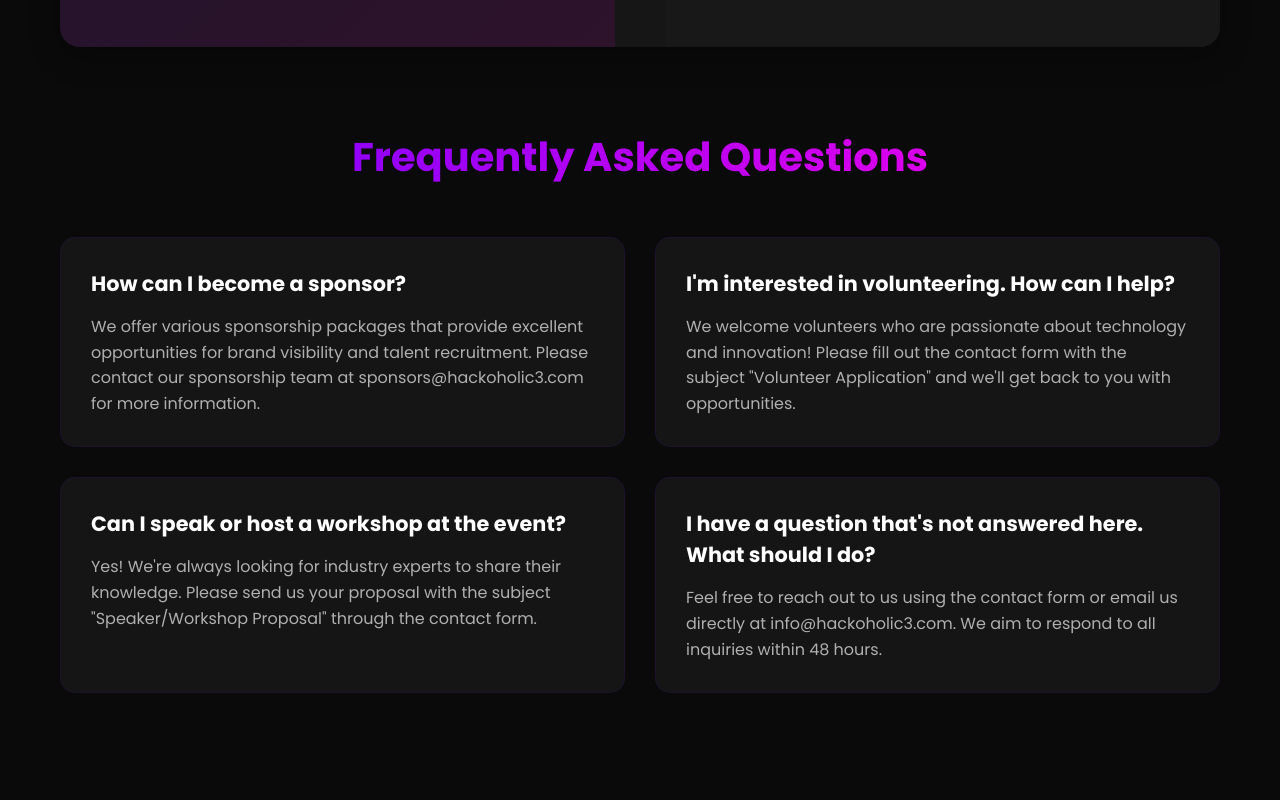
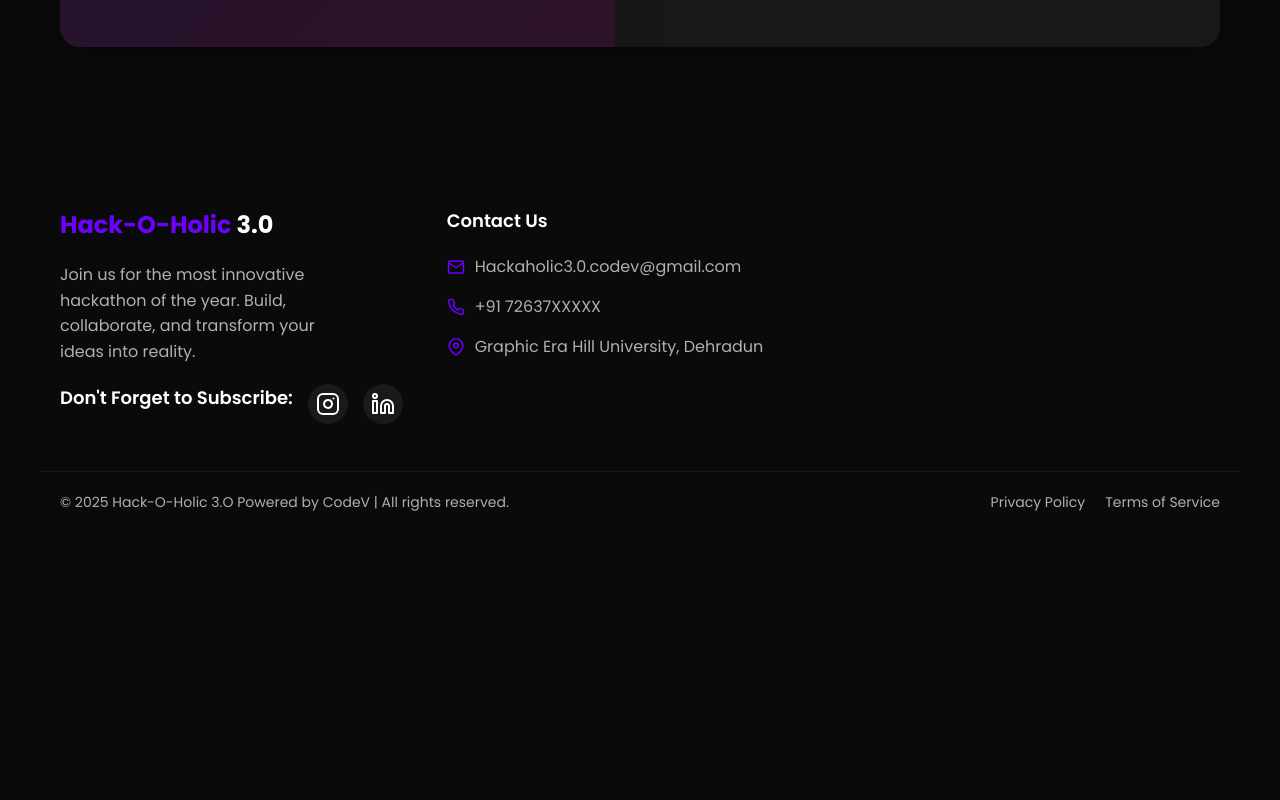
Before and after one commit to HimanshuRawat143/Hackathon, a React (Create React App) app in the folder client/: page /contact in a window 1280 px wide. Shown: the part 980-1780 px from the top of the page. After the commit the page ends 1513 px from the top, so only its background shows below. Built offline with nearby package versions, Linux system fonts and the light colour scheme.

Commit message:
FAQ's removed !

```diff
--- a/client/src/pages/ContactPage.js
+++ b/client/src/pages/ContactPage.js
@@ -227,43 +227,6 @@ const ContactPage = () => {
             </ContactForm>
           </ContactContainer>
         </ContactSection>
-
-        <FAQSection>
-          <SectionTitle>Frequently Asked Questions</SectionTitle>
-          <FAQContainer>
-            <FAQ>
-              <FAQQuestion>How can I become a sponsor?</FAQQuestion>
-              <FAQAnswer>
-                We offer various sponsorship packages that provide excellent opportunities for brand visibility and talent recruitment.
-                Please contact our sponsorship team at sponsors@hackoholic3.com for more information.
-              </FAQAnswer>
-            </FAQ>
-
-            <FAQ>
-              <FAQQuestion>I'm interested in volunteering. How can I help?</FAQQuestion>
-              <FAQAnswer>
-                We welcome volunteers who are passionate about technology and innovation! Please fill out the contact form with the subject
-                "Volunteer Application" and we'll get back to you with opportunities.
-              </FAQAnswer>
-            </FAQ>
-
-            <FAQ>
-              <FAQQuestion>Can I speak or host a workshop at the event?</FAQQuestion>
-              <FAQAnswer>
-                Yes! We're always looking for industry experts to share their knowledge. Please send us your proposal
-                with the subject "Speaker/Workshop Proposal" through the contact form.
-              </FAQAnswer>
-            </FAQ>
-
-            <FAQ>
-              <FAQQuestion>I have a question that's not answered here. What should I do?</FAQQuestion>
-              <FAQAnswer>
-                Feel free to reach out to us using the contact form or email us directly at info@hackoholic3.com.
-                We aim to respond to all inquiries within 48 hours.
-              </FAQAnswer>
-            </FAQ>
-          </FAQContainer>
-        </FAQSection>
       </PageContainer>
     </>
   );
```
